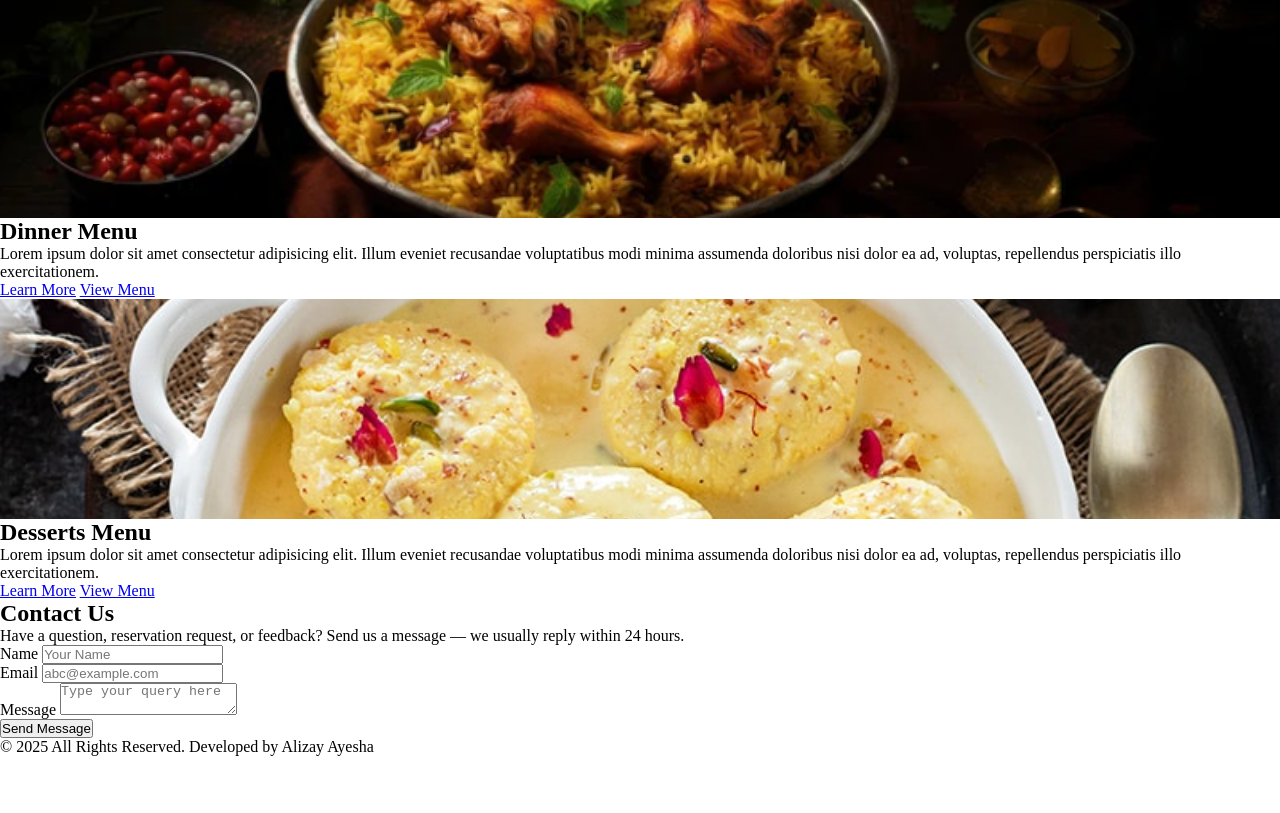
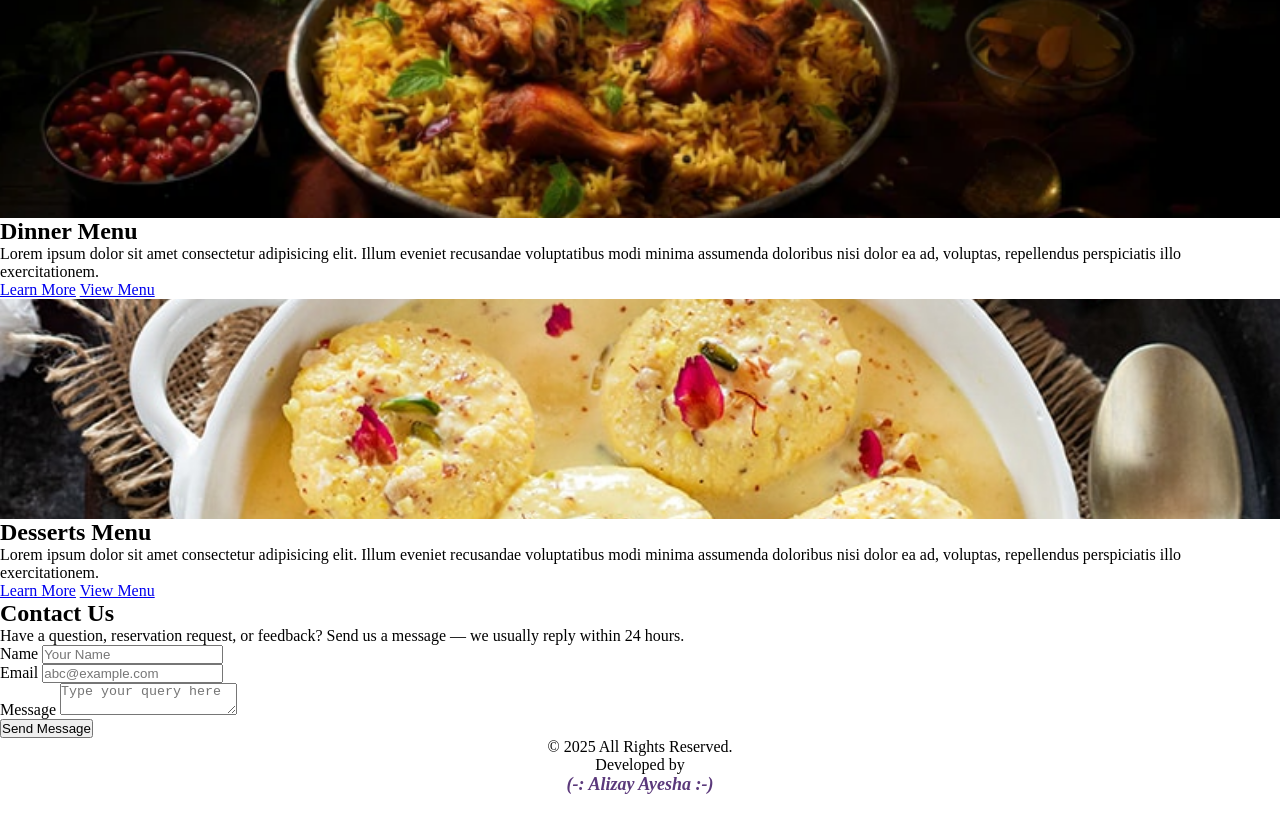
Before and after one commit to AlizayAyesha/Restaurant-Website, a plain HTML site: page index.html in a window 1280 px wide. Shown: the part 1122-1935 px from the top of the page. Before the commit the page ends 1878 px from the top, so only its background shows below. Drawn offline with Linux system fonts and the light colour scheme.

Commit message:
added the name and changed its style

```diff
--- a/index.html
+++ b/index.html
@@ -186,8 +186,9 @@
             </div>
         </section>
 
-        <footer>
-            <p>© <span id="year"></span> All Rights Reserved. Developed by Alizay Ayesha</p>
+        <footer style="text-align: center;">
+            <p>© <span id="year"></span> All Rights Reserved. </p><p>Developed by </p><p style="font-size:large;; color:rgb(91, 57, 123);"><b><i>(-:    Alizay Ayesha :-) </p></b></i>
+            <br>
         </footer>
 </body>
 <script>
```
